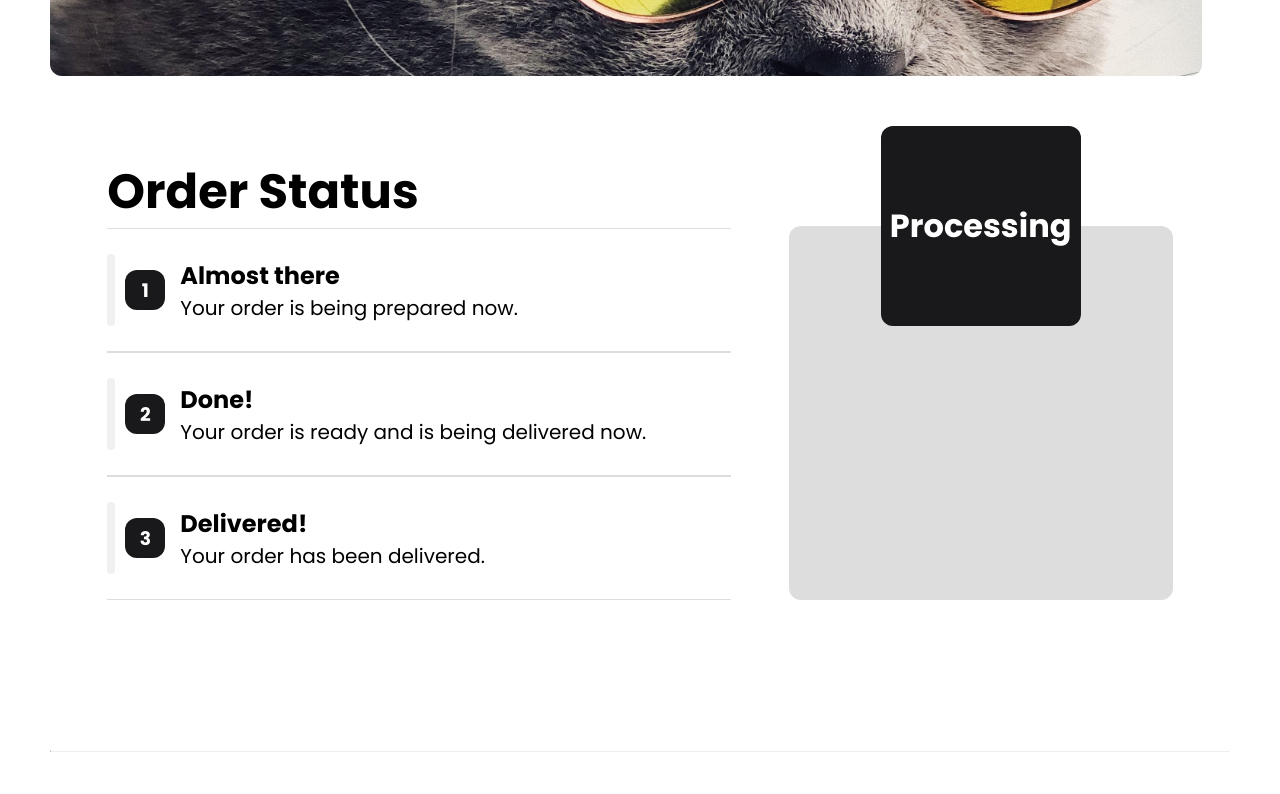
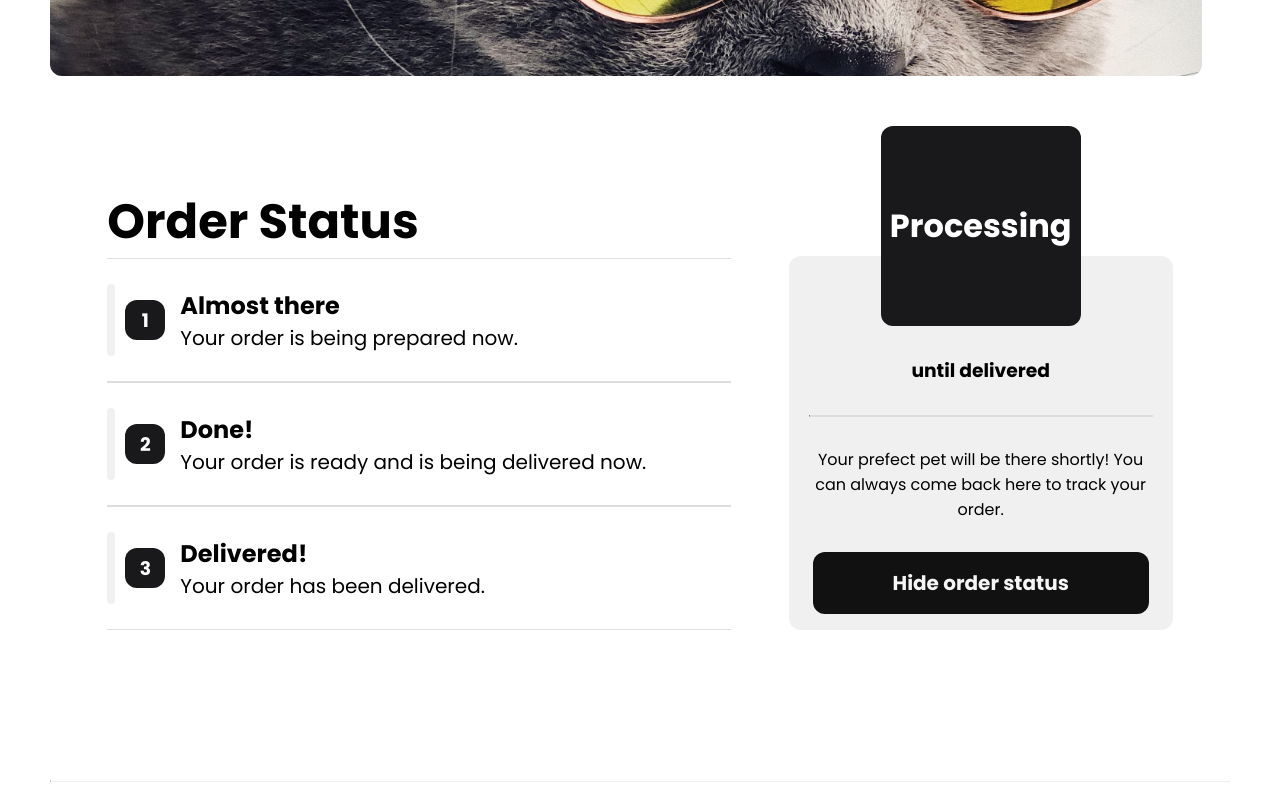
Before and after one commit to Rorawi/pet-web, a React (Create React App) app: page /order in a window 1280 px wide. Shown: the part 420-1214 px from the top of the page. Built offline with nearby package versions, Linux system fonts and the light colour scheme; no server answers; the database is empty.

Commit message:
Added if else statements to the process btn

```diff
--- a/src/components/Order.js
+++ b/src/components/Order.js
@@ -1,20 +1,28 @@
-import React from "react";
+import React,{ useState }  from "react";
 import { connect } from "react-redux";
 import "../components/order.css";
 import Footer from "./Footer/Footer";
 import NavBar from "./NavBar";
-import shadeCat from "../components/images/shadecat1.jpg"
+import shadeCat from "../components/images/shadecat1.jpg";
+
+
 const Order = () => {
+    const [hide,setHide] = useState(false)
 
+    const hideOrderStatus=()=> {
+        console.log("clicked");
+        setHide(!hide)
+    }
   return (
     <div className="more-sec">
-        <NavBar/>
+      <NavBar />
 
       <div className="order-img">
         <img src={shadeCat} alt="" />
       </div>
 
       <div className="orderStatus-process">
+        {!hide?<>
             <div className="order-status">
           <h2>Order Status</h2>
           <div className="step">
@@ -50,29 +58,39 @@ const Order = () => {
               <h5>Your order has been delivered.</h5>
             </div>
           </div>
-
         </div>
+        </>:null}
         <div className="processing-div">
           <div className="processing-text-topic">
             <h2>Processing</h2>
           </div>
 
           <div className="processing-text">
-
+            <h3>until delivered</h3>
+            <hr />
+            <p>
+              Your prefect pet will be there shortly! You can always come back
+              here to track your order.
+            </p>
+            <div className="hide-btn-div" onClick={hideOrderStatus}>
+              <button className="hide-btn">
+                {!hide?<h2>Hide order status</h2>: <h2>Show order status</h2>}
+              </button>
+            </div>
           </div>
         </div>
       </div>
 
-        <br/>
-        <br/>
-        <br/>
-        <br/>
-        <br/>
-        <br/>
+      <br />
+      <br />
+      <br />
+      <br />
+      <br />
+      <br />
       <hr />
       <Footer />
     </div>
   );
-}
+};
 
 export default Order;
--- a/src/components/order.css
+++ b/src/components/order.css
@@ -13,6 +13,7 @@
 .orderStatus-process {
     margin-top: 50px;
     display: flex;
+    flex-wrap: wrap;
     justify-content: space-evenly;
     align-items: flex-end;
 }
@@ -89,6 +90,7 @@
     display: flex;
     justify-content: center;
     align-items: center;
+    z-index: 1;
 }
 
 .processing-text-topic h2 {
@@ -100,8 +102,44 @@
     width: 384px;
     height: 374px;
     border-radius: 12px;
-    background-color: #ddd;
+    background-color: #F0F0F0;
 
-    margin-top: -100px;
-    z-index: -1;
+    margin-top: -70px;
+
+    padding:  100px 20px 20px;
 }
+
+.processing-text h3 {
+    text-align: center;
+}
+
+.processing-text hr {
+    border-color: #ddd;
+    margin: 30px 0;
+}
+
+.processing-text p {
+    text-align: center;
+    margin-bottom: 30px;
+}
+
+.hide-btn-div {
+    display: flex;
+    justify-content: center;
+    align-items: center;
+}
+
+.hide-btn {
+    background-color: #111;
+    color: #f5f5f5;
+    cursor: pointer;
+    font-weight: 600;
+    font-size: 18px;
+    height: 62px;
+
+    width: 100%;
+    max-width: 336px;
+    border: 0;
+    border-radius: 12px;
+    cursor: pointer;
+}
```
Lines whose indentation alone changed are shown as unchanged.
